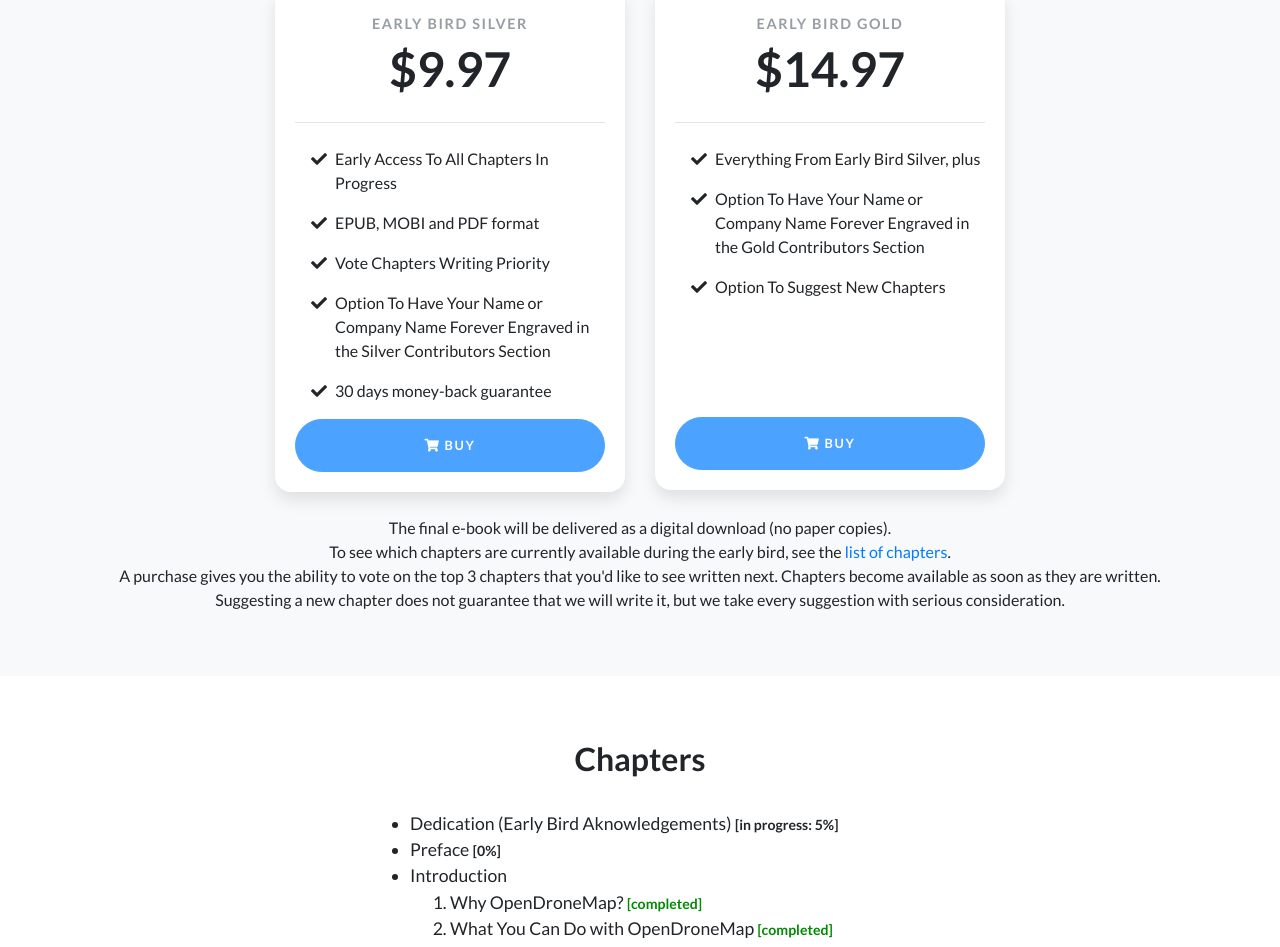
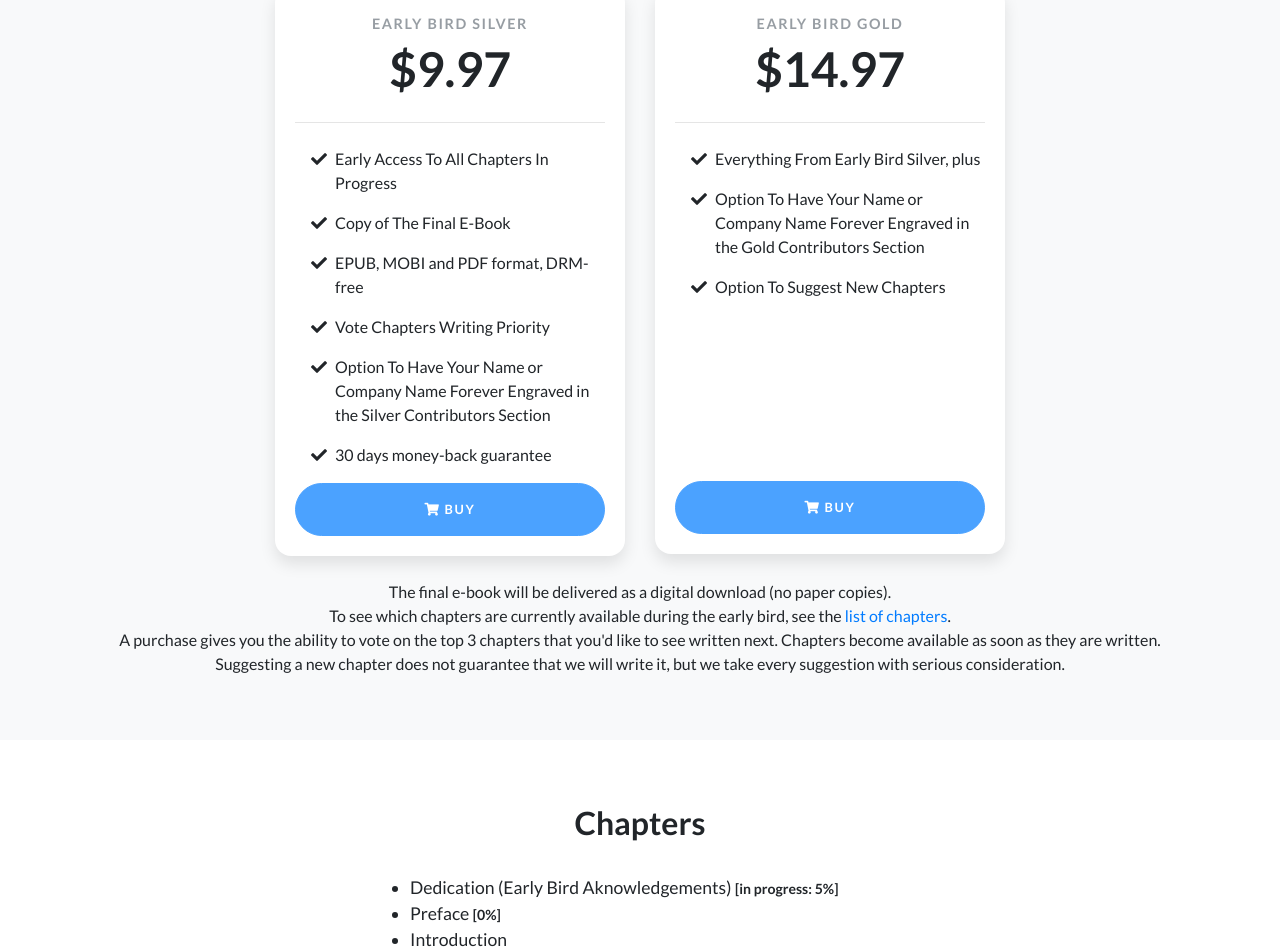
Before and after one commit to francou/odmbook, a plain HTML site: page index.html in a window 1280 px wide. Shown: the part 888-1835 px from the top of the page. Drawn offline with Linux system fonts and the light colour scheme.

Commit message:
Clarified copy of final ebook is included

```diff
--- a/css/landing-page.css
+++ b/css/landing-page.css
@@ -179,7 +179,7 @@ footer.footer {
 }
 
 .pricing ul.gold{
-    margin-bottom: 118px;
+    margin-bottom: 182px;
 }
 
 .pricing .text-muted {
--- a/index.html
+++ b/index.html
@@ -88,7 +88,8 @@
               <hr>
               <ul class="fa-ul">
                 <li><span class="fa-li"><i class="fas fa-check"></i></span>Early Access To All Chapters In Progress</li>
-                <li><span class="fa-li"><i class="fas fa-check"></i></span>EPUB, MOBI and PDF format</li>
+                <li><span class="fa-li"><i class="fas fa-check"></i></span>Copy of The Final E-Book</li>
+                <li><span class="fa-li"><i class="fas fa-check"></i></span>EPUB, MOBI and PDF format, DRM-free</li>
                 <li><span class="fa-li"><i class="fas fa-check"></i></span>Vote Chapters Writing Priority</li>
                 <li><span class="fa-li"><i class="fas fa-check"></i></span>Option To Have Your Name or Company Name Forever Engraved in the Silver Contributors Section</li>
                 <li><span class="fa-li"><i class="fas fa-check"></i></span>30 days money-back guarantee</li>
```
